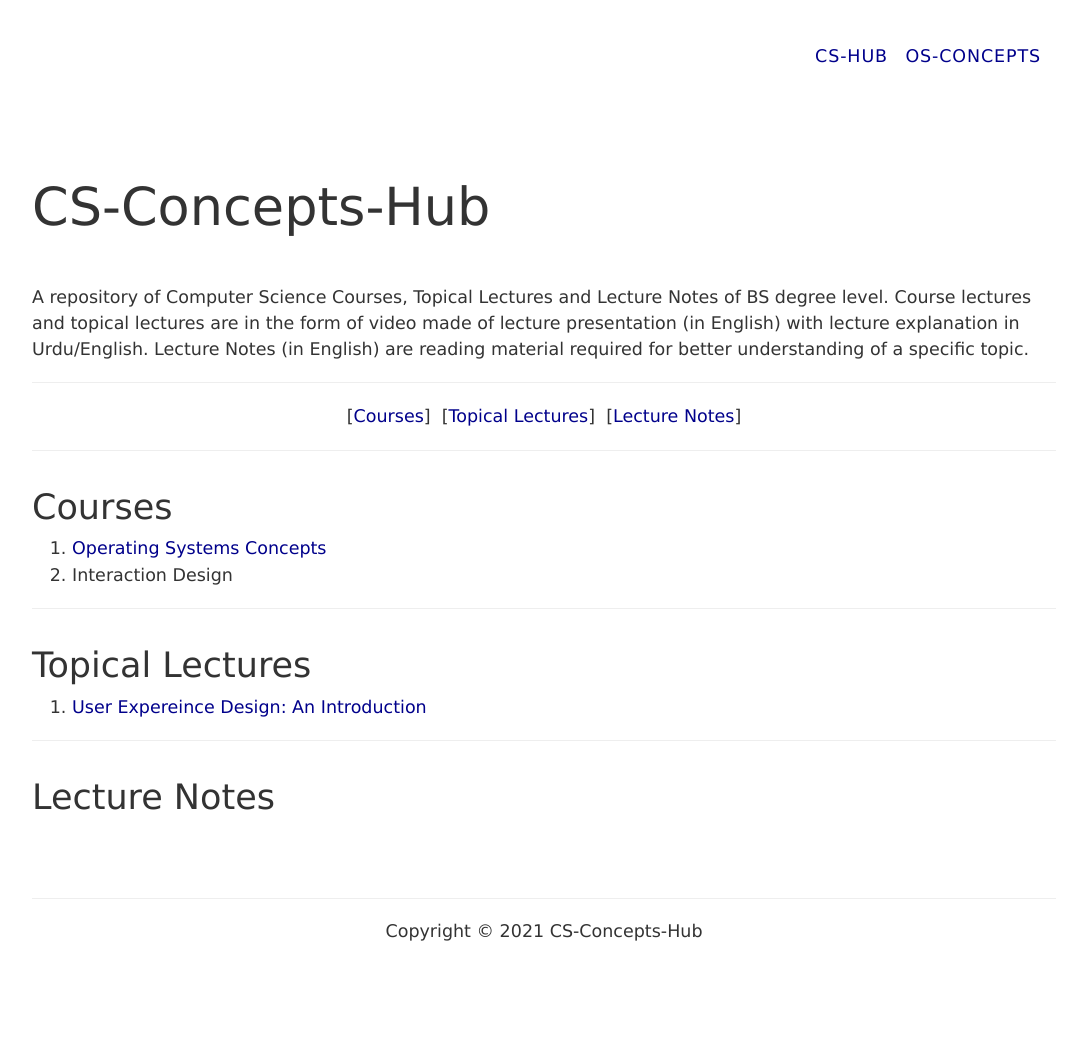
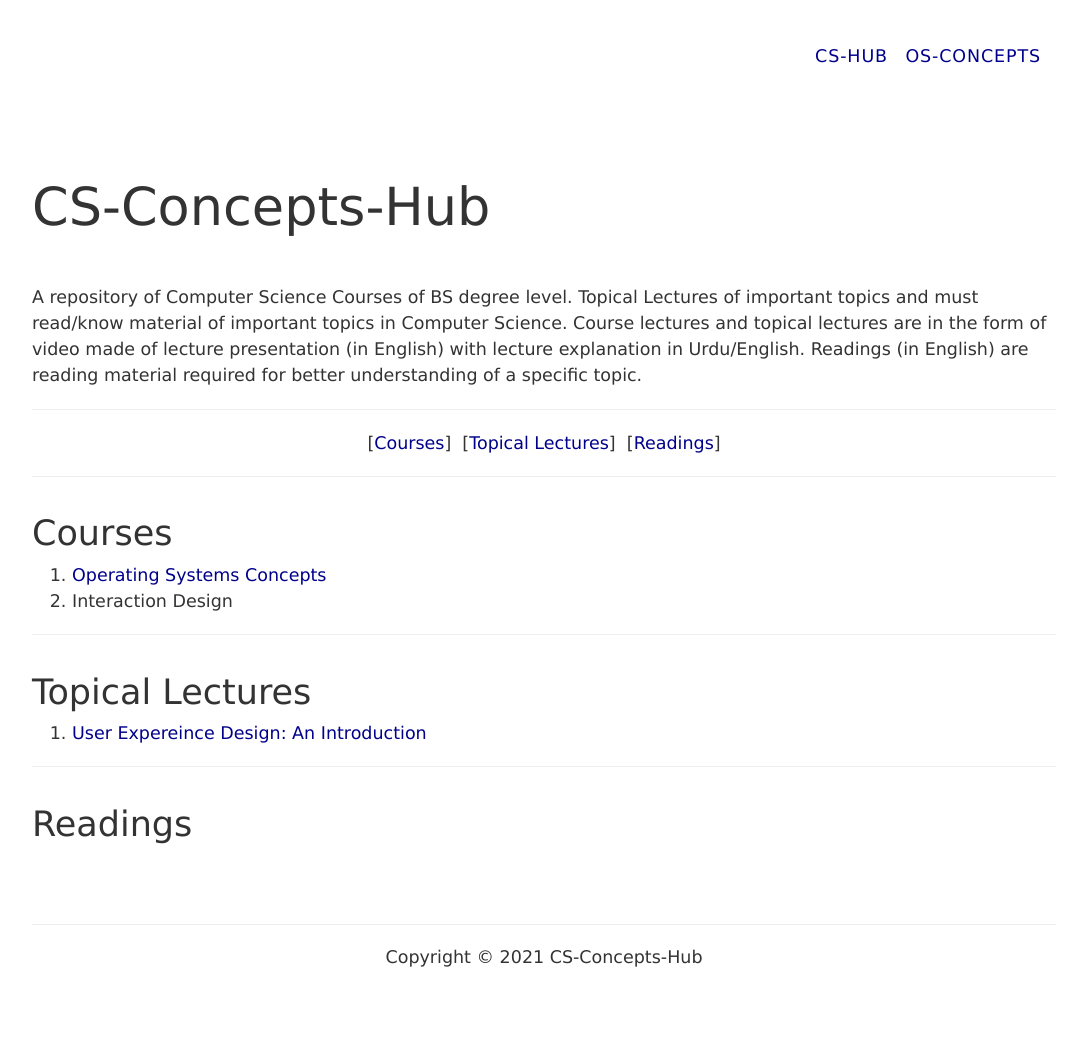
Before and after one commit to CS-Concepts-hub/CS-Concepts-hub, a Jekyll site: the page built from index.html, in a window 1280 px wide. Shown: the whole page, without its empty margins (96-1183 px from the left). Built offline with Jekyll 4.4.1, drawn with Linux system fonts in a browser that asks for light colours; before the commit the page ends 1032 px from its top, so only the background shows below that.

Commit message:
Update index.html

```diff
--- a/index.html
+++ b/index.html
@@ -12,12 +12,12 @@ weight: 0
 <section class="main-container text">
 	<div class="main">
 		<p>
-			A repository of Computer Science Courses, Topical Lectures and Lecture Notes of BS degree level. Course lectures and topical lectures are in the form of video made of lecture presentation (in English) with lecture explanation in Urdu/English.
-			Lecture Notes (in English) are reading material required for better understanding of a specific topic.
+			A repository of Computer Science Courses of BS degree level. Topical Lectures of important topics and must read/know material of important topics in Computer Science. Course lectures and topical lectures are in the form of video made of lecture presentation (in English) with lecture explanation in Urdu/English.
+			Readings (in English) are reading material required for better understanding of a specific topic.
 		</p>
 		<hr>
 		<p class="center">
-			[<a href="#courses">Courses</a>]&nbsp;&nbsp;[<a href="#lectures">Topical Lectures</a>]&nbsp;&nbsp;[<a href="#notes">Lecture Notes</a>]
+			[<a href="#courses">Courses</a>]&nbsp;&nbsp;[<a href="#lectures">Topical Lectures</a>]&nbsp;&nbsp;[<a href="#notes">Readings</a>]
 		<hr>
 		<h2 class="title" id="courses">Courses</h2>
 		<ol>
@@ -30,7 +30,7 @@ weight: 0
 			<li><a href="https://www.youtube.com/watch?v=nhVKVovL9MI" target="youtube">User Expereince Design: An Introduction</a></li>
 		</ol>
 		<hr>
-		<h2 class="title" id="notes">Lecture Notes</h2>
+		<h2 class="title" id="notes">Readings</h2>
 
 		<!-- <ol>
 			<li><a href="#"></a></li>
```
